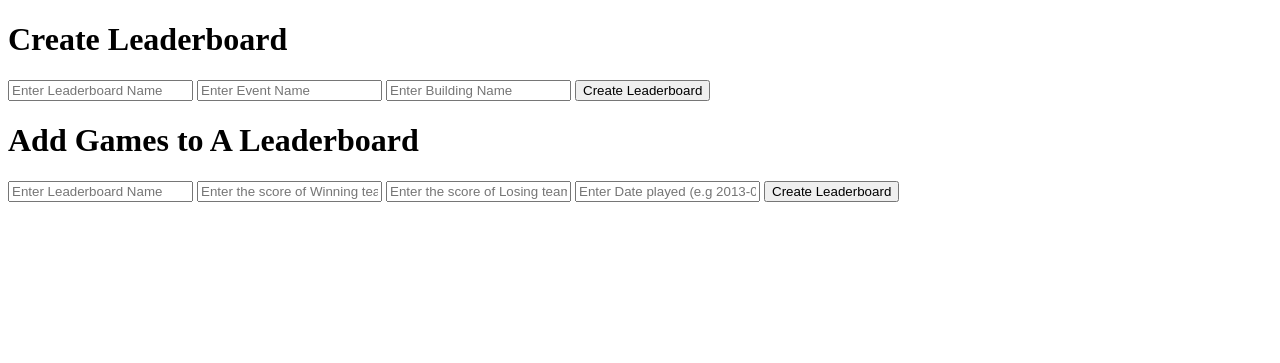
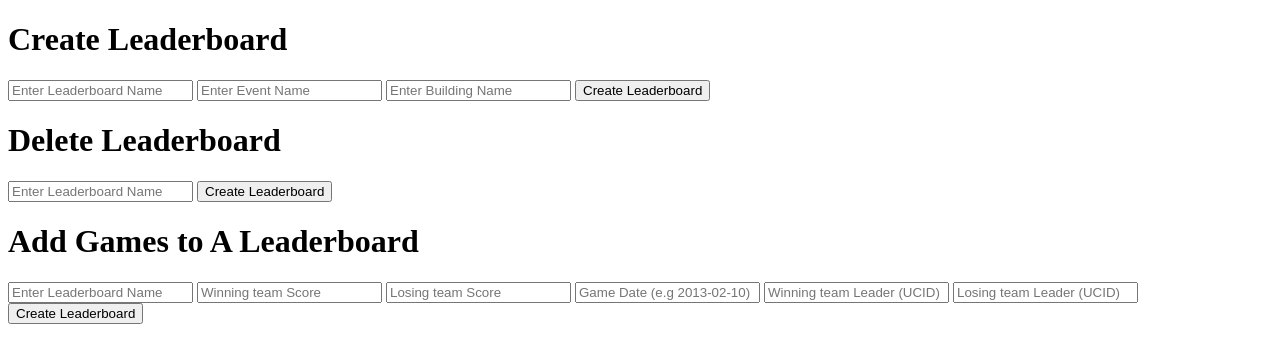
Before and after one commit to HitenMahal/schulich-pingpong, a Flask app: page /addLeaderboard in a window 1280 px wide. Shown: the top 363 px of the page. Run offline with Flask 2, Linux system fonts and the light colour scheme.

Commit message:
Delete leaderboards should be working

```diff
--- a/app.py
+++ b/app.py
@@ -284,9 +284,35 @@ def addGamesToLeaderboard():
                     return render_template("adminDashboard.html", ADD_GAME_MESSAGE = "Leaderboard doesn't exist")
         else:
             return render_template("adminDashboard.html", ADD_GAME_MESSAGE = "Leaderboard doesn't exist")
-        return render_template("adminDashboard.html")
     else:
         return render_template("adminDashboard.html")
+
+@app.route('/deleteLeaderboard', methods=['GET', 'POST'], endpoint='deleteLeaderboard')
+def deleteLeaderboard():
+    if request.method == 'POST':
+        leaderboardToDelete = request.form['LName']
+        existingLeaderboardsResult, existingLeaderboards = getAllLeaderboards()
+        if existingLeaderboardsResult:
+            for i in existingLeaderboards:
+                if leaderboardToDelete == i[0]:
+                    delete_leaderboard(leaderboardToDelete)
+                    gamesToDelete = getMatches(leaderboardToDelete)
+                    if gamesToDelete != None:
+                        for j in gamesToDelete:
+                            cancel_Game(j[1])
+                        foundTeams, teamsToBeChanged = getTeamFromLeaderboard(leaderboardToDelete)
+                        if foundTeams:
+                            for k in teamsToBeChanged:
+                                editTeamLName(leaderboardToDelete)
+                        return render_template("adminDashboard.html", DELETE_GAME_MESSAGE = "Leaderboard has been deleted")
+                    else:
+                        return render_template("adminDashboard.html", DELETE_GAME_MESSAGE = "Leaderboard has been deleted but no games found in leaderboard")
+                else:
+                    return render_template("adminDashboard.html", DELETE_GAME_MESSAGE = "Leaderboard doesn't exist")
+        else:
+            return render_template("adminDashboard.html", DELETE_GAME_MESSAGE = "Leaderboard doesn't exist")
+    else:
+        return render_template("home.html")
 
 @app.teardown_appcontext
 def close_connection(exception):
--- a/templates/adminDashboard.html
+++ b/templates/adminDashboard.html
@@ -18,12 +18,22 @@
         <div class="msg" id="msg1">
             {{ADD_LEADERBOARD_MESSAGE}}
         </div>
+        <h1>Delete Leaderboard</h1>
+        <form action="/deleteLeaderboard" method="POST">
+            <input class="formInput" type = "text" name = "LName" placeholder = "Enter Leaderboard Name" required>
+            <input class="buttonsmall" type="submit" value="Create Leaderboard">
+        </form>
+        <div class="msg" id="msg1">
+            {{DELETE_GAME_MESSAGE}}
+        </div>
         <h1>Add Games to A Leaderboard</h1>
         <form action="/addGamesToLeaderboard" method="POST">
             <input class="formInput" type = "text" name = "LName" placeholder = "Enter Leaderboard Name" required>
-            <input class="formInput" type = "text" name = "scoreONE" placeholder = "Enter the score of Winning team" required>
-            <input class="formInput" type = "text" name = "scoreTWO" placeholder = "Enter the score of Losing team" required>
-            <input class="formInput" type = "text" name = "matchDATE" placeholder = "Enter Date played (e.g 2013-02-10)" required>
+            <input class="formInput" type = "text" name = "scoreONE" placeholder = "Winning team Score" required>
+            <input class="formInput" type = "text" name = "scoreTWO" placeholder = "Losing team Score" required>
+            <input class="formInput" type = "text" name = "matchDATE" placeholder = "Game Date (e.g 2013-02-10)" required>
+            <input class="formInput" type = "text" name = "scoreTWO" placeholder = "Winning team Leader (UCID)" required>
+            <input class="formInput" type = "text" name = "matchDATE" placeholder = "Losing team Leader (UCID)" required>
             <input class="buttonsmall" type="submit" value="Create Leaderboard">
         </form>
         <div class="msg" id="msg1">
```
Also changed, not shown: SQLDriver.py (+28 -4 lines), lib/SPP.db.
